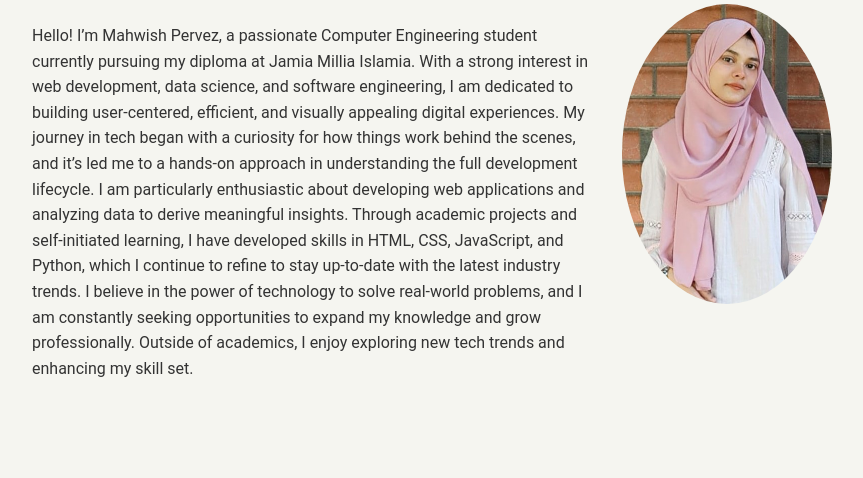
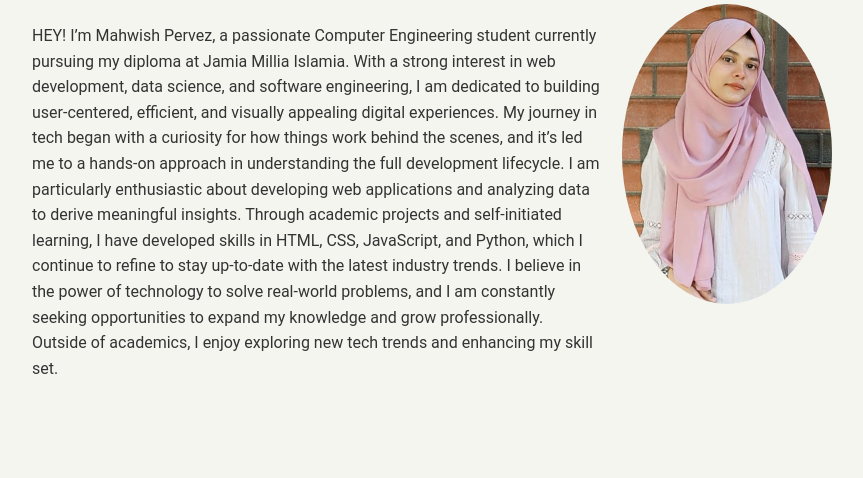
Before and after one commit to MahwishPervez/Portfolio, a plain HTML site: page index.html in a window 1280 px wide. Shown: the part 295-773 px from the top of the page, without its empty margins (208-1071 px from the left). Drawn offline with Linux system fonts and the light colour scheme.

Commit message:
Updated a file

```diff
--- a/index.html
+++ b/index.html
@@ -22,13 +22,15 @@
         <a href="Mahwish Pervez CV.pdf">CV</a>
     </nav>
 
+    <!-- About section -->
+
     <section id="about">
         <div class="about-container">
             <div class="about-text">
                 <h1><b>Mahwish Pervez</b></h1>
                 <p><i>A Computer Engineering student currently pursuing a Diploma in CE.</i></p><br>
                 <p>
-                    Hello! I’m Mahwish Pervez, a passionate Computer Engineering student currently pursuing my diploma at Jamia Millia Islamia. With a strong interest in web development, data science, and software engineering, I am dedicated to building user-centered, efficient, and visually appealing digital experiences. My journey in tech began with a curiosity for how things work behind the scenes, and it’s led me to a hands-on approach in understanding the full development lifecycle.
+                    HEY! I’m Mahwish Pervez, a passionate Computer Engineering student currently pursuing my diploma at Jamia Millia Islamia. With a strong interest in web development, data science, and software engineering, I am dedicated to building user-centered, efficient, and visually appealing digital experiences. My journey in tech began with a curiosity for how things work behind the scenes, and it’s led me to a hands-on approach in understanding the full development lifecycle.
 
 I am particularly enthusiastic about developing web applications and analyzing data to derive meaningful insights. Through academic projects and self-initiated learning, I have developed skills in HTML, CSS, JavaScript, and Python, which I continue to refine to stay up-to-date with the latest industry trends. I believe in the power of technology to solve real-world problems, and I am constantly seeking opportunities to expand my knowledge and grow professionally.
 
@@ -40,6 +42,7 @@ Outside of academics, I enjoy exploring new tech trends and enhancing my skill s
         </div>
     </section>
 
+<!--Education section -->
     <section id="education">
         <h2>Education</h2>
         <table>
@@ -64,6 +67,8 @@ Outside of academics, I enjoy exploring new tech trends and enhancing my skill s
         </table>
     </section>
 
+    <!-- skills Section -->
+
     <section id="skills">
         <h2>Skills</h2>
         <ul>
@@ -75,11 +80,15 @@ Outside of academics, I enjoy exploring new tech trends and enhancing my skill s
         </ul>
     </section>
 
+<!-- Experience section -->
+
     <section id="experience">
         <h2>Experience</h2>
         <p><strong>SkillDzire</strong><br>Data Science Intern<br>May 2024 - July 2024</p>
         <p>During my internship, I developed a foundational understanding of Data Science, focusing on essential concepts like data analysis, visualization, and statistical methods. Through hands-on projects, I’ve developed skills in Python and data handling, enabling me to draw insights from datasets and apply them to real-world scenarios.</p>
     </section>
+
+    <!-- Certificate section -->
 
     <section id="certificates">
         <h2>Certificates</h2>
@@ -97,6 +106,7 @@ Outside of academics, I enjoy exploring new tech trends and enhancing my skill s
         </div>
     </section>
 
+    <!-- Project section -->
 
     <section id="projects">
         <h2>Projects</h2>
@@ -107,6 +117,7 @@ Outside of academics, I enjoy exploring new tech trends and enhancing my skill s
         </ul>
     </section>
 
+    <!-- Conatact section -->
     <section id="contact">
         <h2>Contact Me</h2>
         <form action="#" method="post">
@@ -131,9 +142,7 @@ Outside of academics, I enjoy exploring new tech trends and enhancing my skill s
             </a>
         </div>
 
-
     </section>
-
 
 </body>
 </html>
```
Also changed, not shown: stylesheet.css (line endings or trailing spaces).
